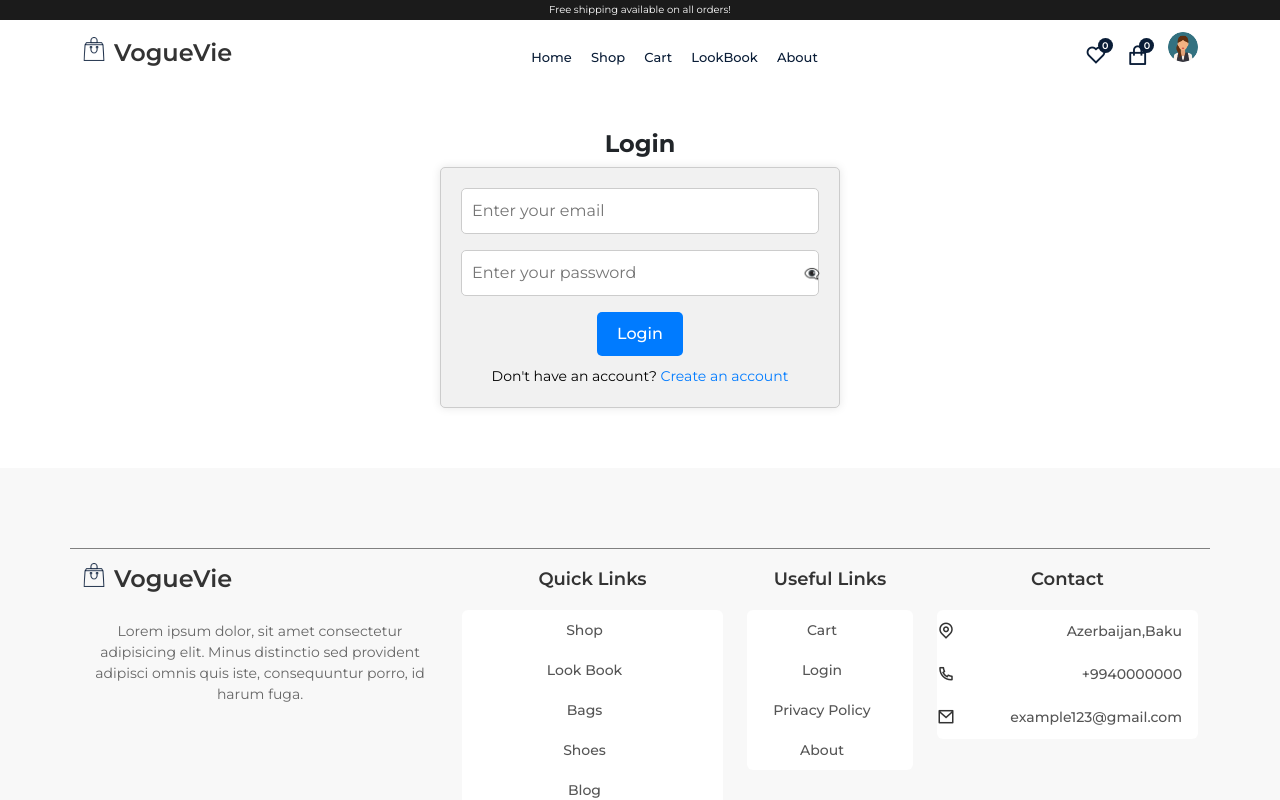
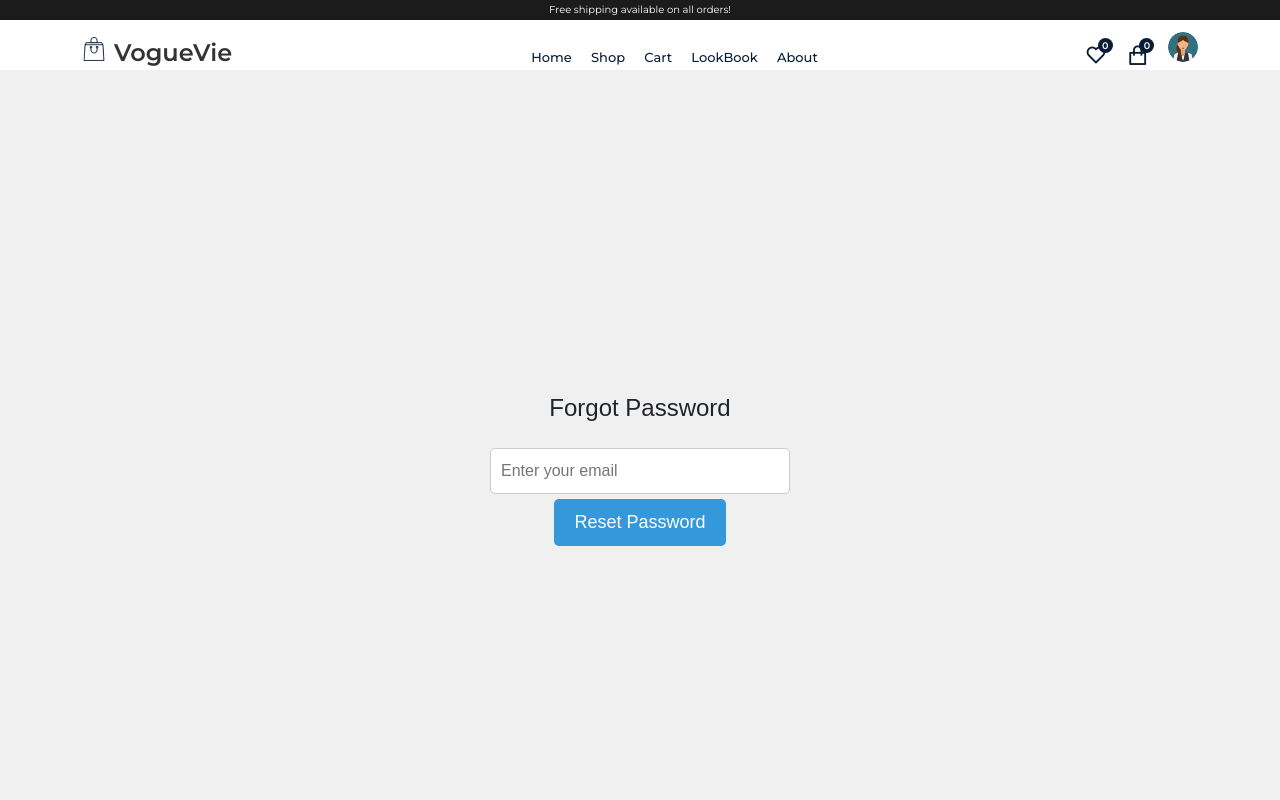
Before and after one commit to shemshajili/Ecommerce, a React (Create React App) app: page /reset in a window 1280 px wide. Before the commit this address led to /login. Shown: the top 800 px of the page. Built offline with nearby package versions, Linux system fonts and the light colour scheme; no server answers.

Commit message:
Added forgot password functionally

```diff
--- a/package.json
+++ b/package.json
@@ -3,6 +3,7 @@
   "version": "0.1.0",
   "private": true,
   "dependencies": {
+    "@paypal/sdk-client": "^4.0.177",
     "@react-spring/parallax": "^9.7.3",
     "@reduxjs/toolkit": "^1.9.5",
     "@testing-library/jest-dom": "^5.16.5",
--- a/src/assets/data/products.js
+++ b/src/assets/data/products.js
@@ -57,7 +57,6 @@ import productImg27 from "../images/Sandal5.webp"
 
 import productImg28 from "../images/SandalBlack.webp"
 
-//Featured
 
 import productImg29 from "../images/featuredimg1.webp"
 
--- a/src/firebase.config.js
+++ b/src/firebase.config.js
@@ -1,5 +1,3 @@
-
-
 import { initializeApp } from "firebase/app";
 import {getAuth} from 'firebase/auth'
 import {getFirestore} from 'firebase/firestore'
--- /dev/null
+++ b/src/pages/ForgotPassword.jsx
@@ -0,0 +1,35 @@
+import { sendPasswordResetEmail } from "firebase/auth";
+import React from "react";
+import { auth } from '../firebase.config';
+import { toast } from "react-toastify";
+import { useNavigate } from 'react-router-dom';
+import '../styles/reset.css'
+
+function ForgotPassword (){
+    const navigate = useNavigate();
+
+    const handleSubmit = async (e) => {
+        e.preventDefault();
+        const emailVal = e.target.email.value;
+        sendPasswordResetEmail(auth, emailVal)
+          .then(() => {
+            toast("Check your email for password reset instructions.");
+            navigate("/");
+          })
+          .catch(err => {
+            toast.error(err.message);
+          });
+    }
+
+    return (
+        <div className="App">
+            <h1>Forgot Password</h1>
+            <form className="reset__form" onSubmit={(e) => handleSubmit(e)}>
+                <input className="reset__input" name="email" placeholder="Enter your email" />
+                <button className="buy__btn" type="submit">Reset Password</button>
+            </form>
+        </div>
+    )
+}
+
+export default ForgotPassword;
--- a/src/pages/Login.jsx
+++ b/src/pages/Login.jsx
@@ -1,4 +1,3 @@
-import React, { useState,useEffect } from 'react';
 import Helmet from '../components/Helmet/Helmet';
 import { Container, Row, Col, Form, FormGroup } from 'reactstrap';
 import { Link, useNavigate } from 'react-router-dom';
@@ -6,6 +5,7 @@ import '../styles/login.css';
 import { signInWithEmailAndPassword } from 'firebase/auth';
 import { auth } from '../firebase.config';
 import { toast } from 'react-toastify';
+import React, { useState, useEffect } from 'react';
 
 const Login = () => {
 
@@ -46,6 +46,10 @@ const Login = () => {
     }
   };
 
+   const handleReset=()=>{
+    navigate('/reset')
+   }
+
   return (
     <Helmet title='Login'>
       <section>
@@ -81,6 +85,7 @@ const Login = () => {
                 >
                 {passwordVisible ? '👁️' : '👁️‍🗨️'}
                 </span>
+              <p onClick={handleReset}>Forgot Password?</p>
                 </FormGroup>
                   <button type='submit' className='buy__btn auth__btn'>
                     Login
--- a/src/pages/Shop.jsx
+++ b/src/pages/Shop.jsx
@@ -72,7 +72,7 @@ const Shop = () => {
             <Col lg='3' md='4'>
               <div className='filter__widget'>
                 <select onChange={handleFilter}>
-                  <option value='all'>All Products</option>
+                  <option value='all'>Sort By Category</option>
                   <option value='bag'>Bags</option>
                   <option value='shoes'>Shoes</option>
                 </select>
@@ -81,7 +81,7 @@ const Shop = () => {
             <Col lg='3' md='3'>
               <div className='filter__widget'>
                 <select onChange={handleSort}>
-                  <option value='default'>Sort By</option>
+                  <option value='default'>Sort By Price</option>
                   <option value='ascending'>Price: Low to High</option>
                   <option value='descending'>Price: High to Low</option>
                 </select>
--- a/src/routers/Routers.js
+++ b/src/routers/Routers.js
@@ -22,6 +22,7 @@ import AddProducts from '../admin/AddProducts'
 import AllProducts from '../admin/AllProducts'
 import Dashboard from '../admin/Dashboard'
 import Users from '../admin/Users'
+import ForgotPassword from '../pages/ForgotPassword'
 
 
 const Routers = () => {
@@ -50,6 +51,7 @@ const Routers = () => {
         <Route path='story' element={<Story/>}></Route>
         <Route path='mirror' element={<Mirror/>}></Route>
         <Route path='gummy' element={<Gummy/>}></Route>
+        <Route path='/reset' element={<ForgotPassword/>}></Route>
 
     </Routes>
 };
--- /dev/null
+++ b/src/styles/reset.css
@@ -0,0 +1,29 @@
+.App {
+    display: flex;
+    flex-direction: column;
+    align-items: center;
+    justify-content: center;
+    height: 100vh;
+    background-color: #f0f0f0;
+    font-family: Arial, sans-serif;
+  }
+
+  h1 {
+    font-size: 24px;
+    margin-bottom: 20px;
+  }
+
+  .reset__form {
+    display: flex;
+    flex-direction: column;
+    align-items: center;
+  }
+
+  .reset__input {
+    padding: 10px;
+    margin: 5px;
+    border: 1px solid #ccc;
+    border-radius: 5px;
+    width: 300px;
+    font-size: 16px;
+  }
```
Also changed, not shown: src/pages/Home.jsx (+2 -28 lines), 2 other files (tests, documents, lock files or other folders).
